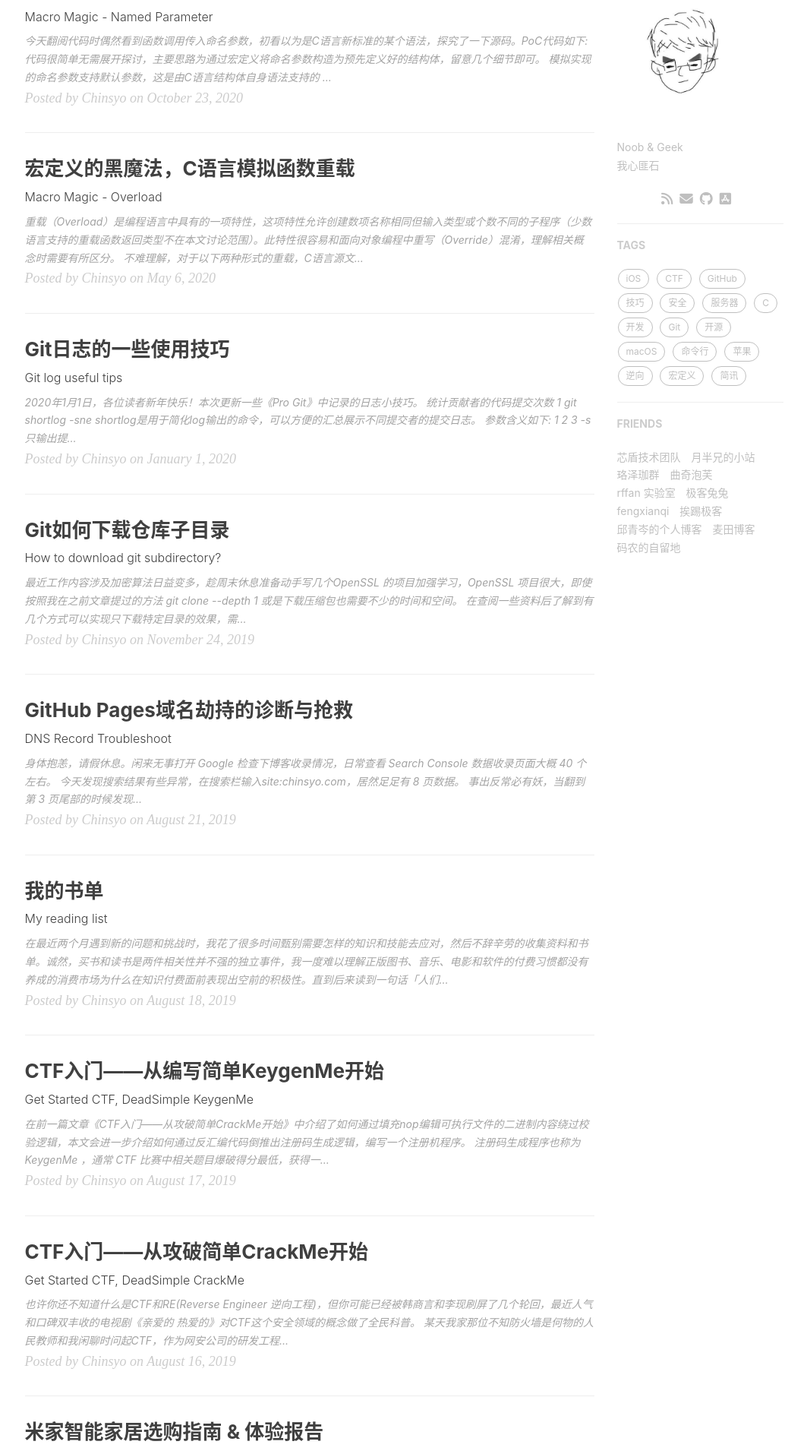
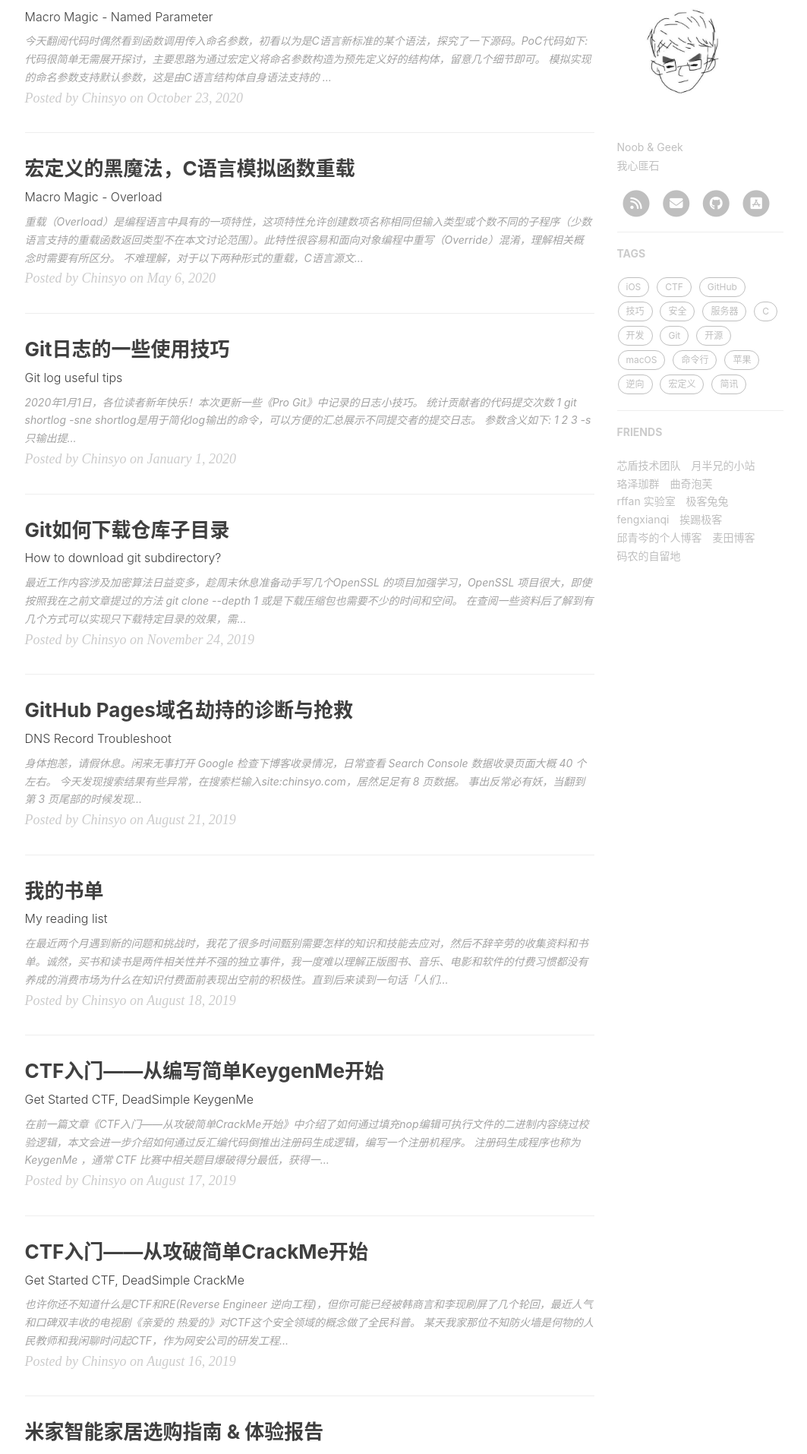
Before and after one commit to chinsyo/chinsyo.github.io, a Jekyll site: the page built from index.html, in a window 1280 px wide. Shown: the part 500-2414 px from the top of the page at 76% size, without its empty margins (135-1198 px from the left). Built offline with Jekyll 4.4.1, drawn with Linux system fonts in a browser that asks for light colours; the list of posts is cut into pages by our own code; comment, search, counter and statistics services are not loaded.

Commit message:
revert style change

```diff
--- a/_includes/sns-links.html
+++ b/_includes/sns-links.html
@@ -2,50 +2,50 @@
   {% if site.RSS %}
   <li>
     <a href="{{ "/feed.xml" | prepend: site.dir }}">
-      <!-- <span class="fa-stack fa-lg"> -->
-        <!-- <i class="fa fa-circle fa-stack-2x"></i> -->
-        <i class="fa fa-lg fa-rss"></i>
-      <!-- </span> -->
+      <span class="fa-stack fa-lg">
+        <i class="fa fa-circle fa-stack-2x"></i>
+        <i class="fa fa-rss fa-stack-1x fa-inverse"></i>
+      </span>
     </a>
   </li>
   {% endif %}
   {% if site.mailme_username %}
   <li>
     <a target="_blank" href="http://mail.qq.com/cgi-bin/qm_share?t=qm_mailme&email={{ site.mailme_username }}">
-      <!-- <span class="fa-stack fa-lg"> -->
-        <!-- <i class="fa fa-circle fa-stack-2x"></i> -->
-        <i class="fa fa-lg fa-envelope"></i>
-      <!-- </span> -->
+      <span class="fa-stack fa-lg">
+        <i class="fa fa-circle fa-stack-2x"></i>
+        <i class="fa fa-envelope fa-stack-1x fa-inverse"></i>
+      </span>
     </a>
   </li>
   {% endif %}
   {% if site.github_username %}
   <li>
     <a target="_blank" href="https://github.com/{{ site.github_username }}">
-      <!-- <span class="fa-stack fa-lg"> -->
-        <!-- <i class="fa fa-circle fa-stack-2x"></i> -->
-        <i class="fa fa-lg fa-brands fa-github"></i>
-      <!-- </span> -->
+      <span class="fa-stack fa-lg">
+        <i class="fa fa-circle fa-stack-2x"></i>
+        <i class="fa fa-brands fa-github fa-stack-1x fa-inverse"></i>
+      </span>
     </a>
   </li>
   {% endif %}
   {% if site.twitter_username %}
   <li>
     <a href="https://twitter.com/{{ site.twitter_username }}">
-      <!-- <span class="fa-stack fa-lg"> -->
-        <!-- <i class="fa fa-circle fa-stack-2x"></i> -->
-        <i class="fa fa-lg fa-brands fa-twitter"></i>
-      <!-- </span> -->
+      <span class="fa-stack fa-lg">
+        <i class="fa fa-circle fa-stack-2x"></i>
+        <i class="fa fa-brands fa-twitter fa-stack-1x fa-inverse"></i>
+      </span>
     </a>
   </li>
   {% endif %}
   {% if site.appstore_developer_id %}
   <li>
     <a target="_blank" href="http://apps.apple.com/developer/{{ site.appstore_developer_id }}">
-      <!-- <span class="fa-stack fa-lg"> -->
-        <!-- <i class="fa fa-circle fa-stack-2x"></i> -->
-        <i class="fa fa-lg fa-brands fa-app-store-ios"></i>
-      <!-- </span> -->
+      <span class="fa-stack fa-lg">
+        <i class="fa fa-circle fa-stack-2x"></i>
+        <i class="fa fa-brands fa-app-store-ios fa-stack-1x fa-inverse"></i>
+      </span>
     </a>
   </li>
   {% endif %}
```
